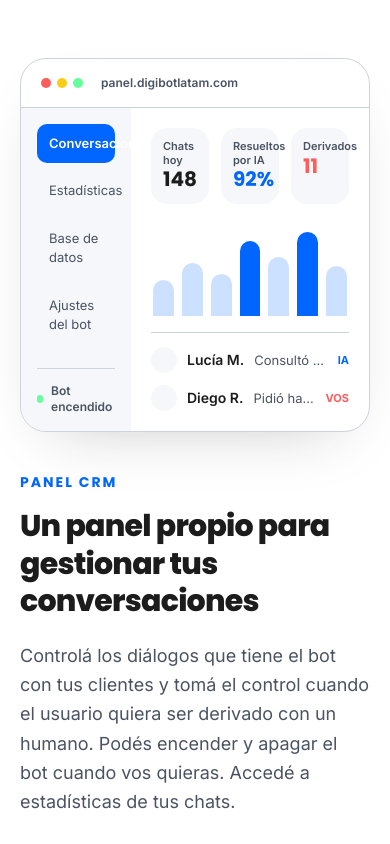
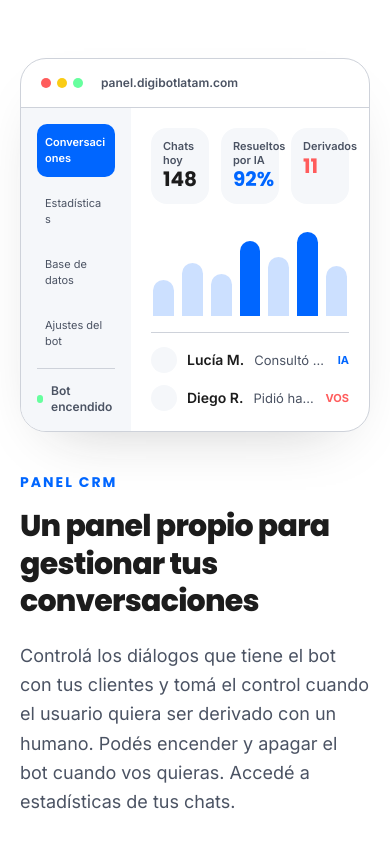
Before and after one commit to steve-ux/digibot, a Next.js app: page / in a window 390 px wide. Shown: the part 3600-4444 px from the top of the page. Built offline with nearby package versions, Linux system fonts and the light colour scheme.

Commit message:
Se mejora la vista responsive

```diff
--- a/src/components/sections/CtaBanner.tsx
+++ b/src/components/sections/CtaBanner.tsx
@@ -5,10 +5,10 @@ export default function CtaBanner() {
     <section className="bg-muted px-5 pb-24 pt-16 sm:px-8 sm:pt-20">
       <div className="mx-auto flex max-w-[1200px] flex-wrap items-center gap-12 rounded-[32px] bg-darksurface px-6 py-12 sm:px-12 sm:py-16 md:py-20">
         <div className="min-w-[320px] flex-1">
-          <h2 className="max-w-[640px] font-poppins text-3xl font-extrabold leading-tight tracking-tight text-darksurface-foreground sm:text-4xl lg:text-[46px]">
+          <h2 className="max-w-[640px] font-poppins text-2xl font-extrabold leading-tight tracking-tight text-darksurface-foreground sm:text-4xl lg:text-[46px]">
             Comenzá a explorar el poder de la IA en tu negocio
           </h2>
-          <p className="mt-5 text-lg text-neutral-400">
+          <p className="mt-4 text-base text-neutral-400 sm:mt-5 sm:text-lg">
             Contanos qué vendés y te mostramos el bot funcionando.
           </p>
         </div>
--- a/src/components/sections/PanelCrm.tsx
+++ b/src/components/sections/PanelCrm.tsx
@@ -39,8 +39,8 @@ export default function PanelCrm() {
                   key={item.label}
                   className={
                     item.active
-                      ? "rounded-[10px] bg-primary px-3 py-2.5 text-[13px] font-semibold text-white"
-                      : "rounded-[10px] px-3 py-2.5 text-[13px] text-muted-foreground"
+                      ? "break-words rounded-[10px] bg-primary px-2 py-2.5 text-[11px] font-semibold text-white sm:px-3 sm:text-[13px]"
+                      : "break-words rounded-[10px] px-2 py-2.5 text-[11px] text-muted-foreground sm:px-3 sm:text-[13px]"
                   }
                 >
                   {item.label}
```
